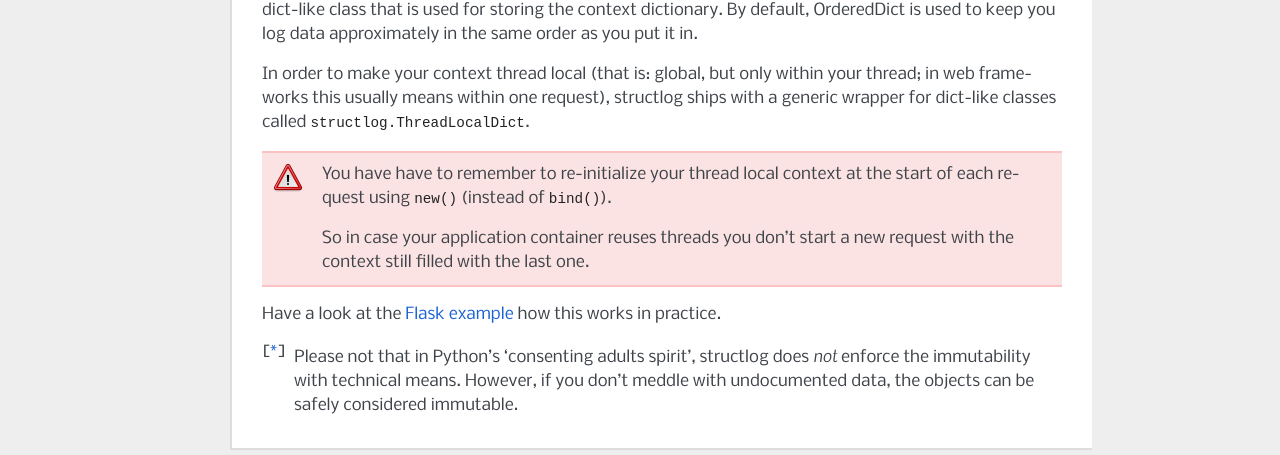
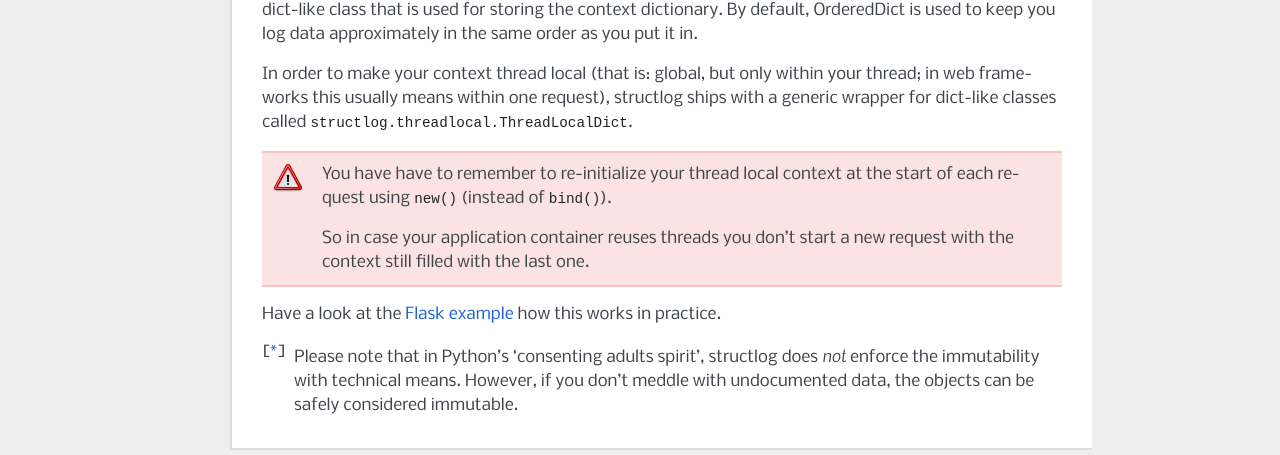
Before and after one commit to JonathanCarrol/structlog, a Sphinx documentation site: the page built from docs/loggers.rst, in a window 1280 px wide. Shown: the part 1003-1458 px from the top of the page. Built offline with Sphinx 7.4.7, drawn with Linux system fonts in a browser that asks for light colours.

Commit message:
More docs

```diff
--- a/docs/intro.rst
+++ b/docs/intro.rst
@@ -2,6 +2,7 @@
 
 structlog makes `structured logging <http://journal.paul.querna.org/articles/2011/12/26/log-for-machines-in-json/>`_ easy in Python with *any* underlying logger.
 It's licensed under the permissive `Apache License, version 2 <http://choosealicense.com/licenses/apache/>`_, available from `PyPI <https://pypi.python.org/pypi/structlog/>`_, and the source code can be found on `GitHub <https://github.com/hynek/structlog>`_.
+The full documentation is on `ReadTheDocs <https://structlog.readthedocs.org>`_.
 
 structlog targets Python 2.6, 2.7, 3.2, and 3.3 as well PyPy with no additional dependencies for core functionality.
 
--- a/docs/loggers.rst
+++ b/docs/loggers.rst
@@ -28,7 +28,7 @@
 Additionally to the processor chain, BoundLogger's ``wrap`` class method offers a second argument: the dict-like class that is used for storing the context dictionary.
 By default, OrderedDict is used to keep you log data approximately in the same order as you put it in.
 
-In order to make your context thread local (that is: global, but only within your thread; in web frameworks this usually means within one request), structlog ships with a generic wrapper for dict-like classes called :class:`structlog.ThreadLocalDict`.
+In order to make your context thread local (that is: global, but only within your thread; in web frameworks this usually means within one request), structlog ships with a generic wrapper for dict-like classes called :class:`structlog.threadlocal.ThreadLocalDict`.
 
 .. warning::
 
@@ -38,5 +38,5 @@
 
 Have a look at the :ref:`Flask example <flask-example>` how this works in practice.
 
-.. [*] Please not that in Python's 'consenting adults spirit', structlog does *not* enforce the immutability with technical means.
+.. [*] Please note that in Python's 'consenting adults spirit', structlog does *not* enforce the immutability with technical means.
    However, if you don't meddle with undocumented data, the objects can be safely considered immutable.
```
Also changed, not shown: README.rst (+5 -2 lines).
